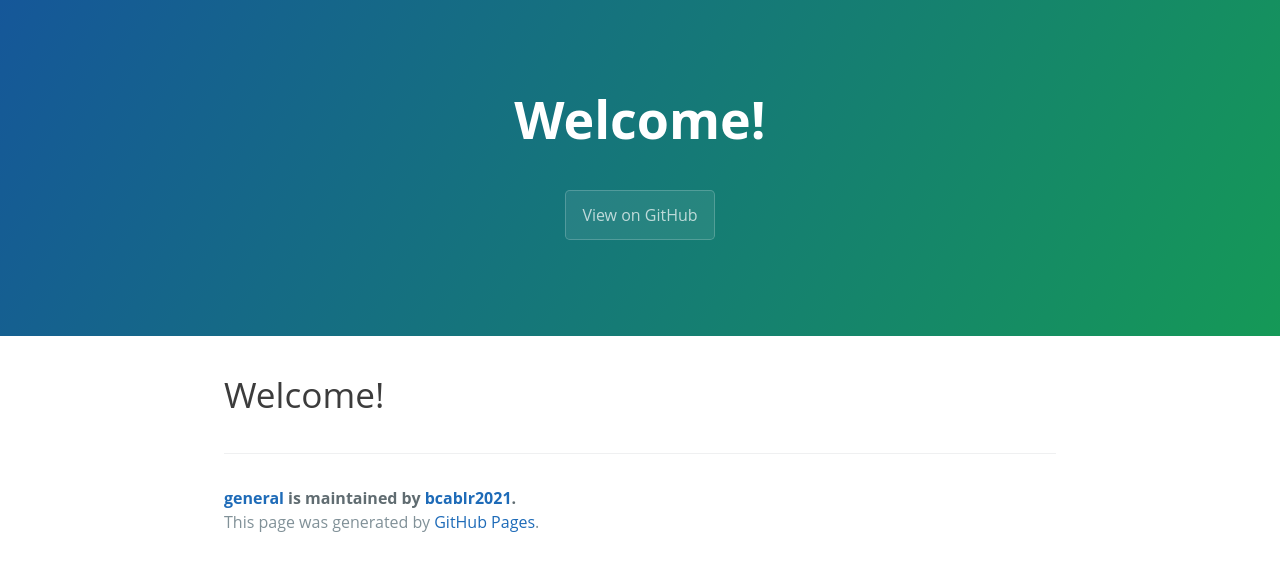
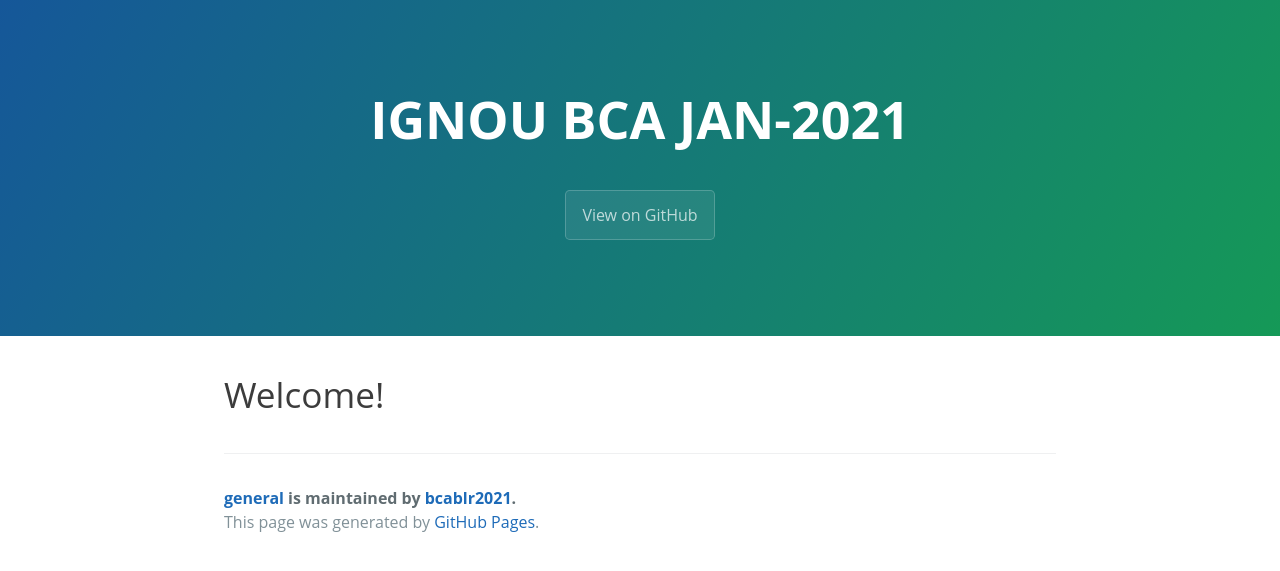
Before and after one commit to bcablr2021/general, a Jekyll site: the page built from index.md, in a window 1280 px wide. Shown: the top 571 px of the page. Built offline with Jekyll 4.4.1, drawn with Linux system fonts in a browser that asks for light colours; our own code applies the rules of GitHub Pages for plain Markdown files; the repository's description, which GitHub fills in, is left out.

Commit message:
Update default.html

```diff
--- a/_layouts/default.html
+++ b/_layouts/default.html
@@ -23,7 +23,7 @@
   </head>
   <body>
     <header class="page-header" role="banner">
-      <h1 class="project-name">{{ page.title | default: site.title | default: site.github.repository_name }}</h1>
+      <h1 class="project-name"> IGNOU BCA JAN-2021</h1>
       <h2 class="project-tagline">{{ page.description | default: site.description | default: site.github.project_tagline }}</h2>
       {% if site.github.is_project_page %}
         <a href="{{ site.github.repository_url }}" class="btn">View on GitHub</a>
```
